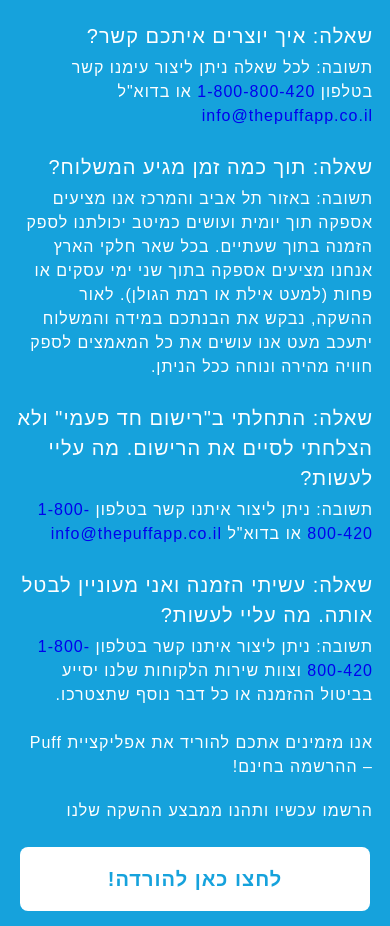
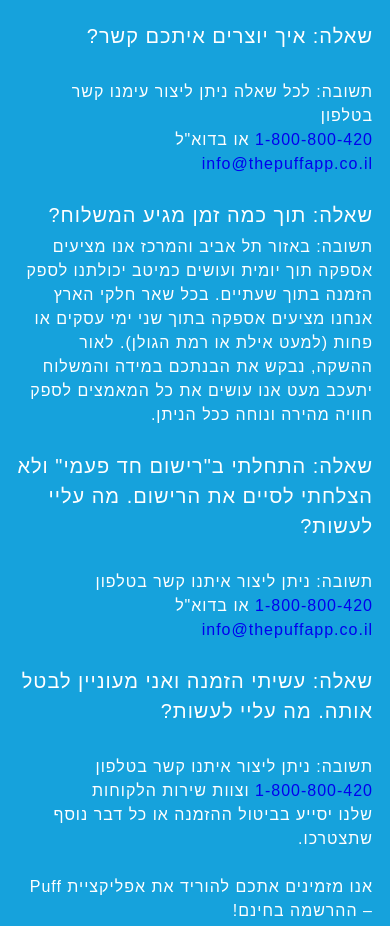
Before and after one commit to Israel-IT/puff-links, a plain HTML site: page index.html in a window 390 px wide. Shown: the part 2718-3644 px from the top of the page. Drawn offline with Linux system fonts and the light colour scheme.

Commit message:
fixed display phoneNumber and email

```diff
--- a/css/style.css
+++ b/css/style.css
@@ -239,3 +239,9 @@ a.link:visited {
     margin-bottom: 48px;
   }
 }
+
+@media screen and (max-width: 530px) {
+  .nowrap {
+    white-space: pre-line;
+  }
+}
--- a/index.html
+++ b/index.html
@@ -146,7 +146,7 @@
             </li>
             <li class="questions__item">
               <p class="question__title">שאלה: איך יוצרים איתכם קשר?</p>
-              <p class="questuion__answer">
+              <p class="questuion__answer nowrap">
                 תשובה: לכל שאלה ניתן ליצור עימנו קשר בטלפון
                 <a href="tel:1800800420">1-800-800-420</a> או בדוא"ל
                 <a href="mailto:info@thepuffapp.co.il">info@thepuffapp.co.il</a>
@@ -167,7 +167,7 @@
                 שאלה: התחלתי ב"רישום חד פעמי" ולא הצלחתי לסיים את הרישום. מה
                 עליי לעשות?
               </p>
-              <p class="questuion__answer">
+              <p class="questuion__answer nowrap">
                 תשובה: ניתן ליצור איתנו קשר בטלפון
                 <a href="tel:1800800420">1-800-800-420</a> או בדוא"ל
                 <a href="mailto:info@thepuffapp.co.il">info@thepuffapp.co.il</a>
@@ -177,7 +177,7 @@
               <p class="question__title">
                 שאלה: עשיתי הזמנה ואני מעוניין לבטל אותה. מה עליי לעשות?
               </p>
-              <p class="questuion__answer">
+              <p class="questuion__answer nowrap">
                 תשובה: ניתן ליצור איתנו קשר בטלפון
                 <a href="tel:1800800420">1-800-800-420</a> וצוות שירות הלקוחות
                 שלנו יסייע בביטול ההזמנה או כל דבר נוסף שתצטרכו.
```
